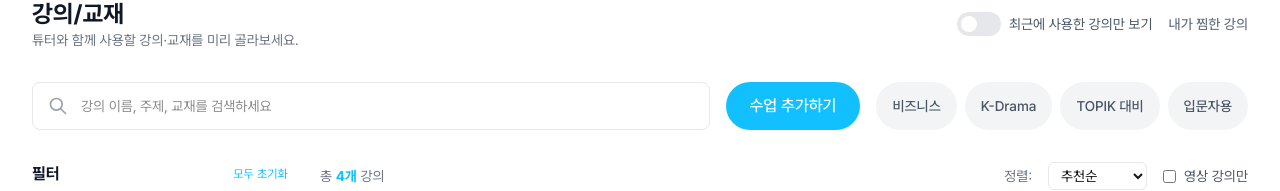
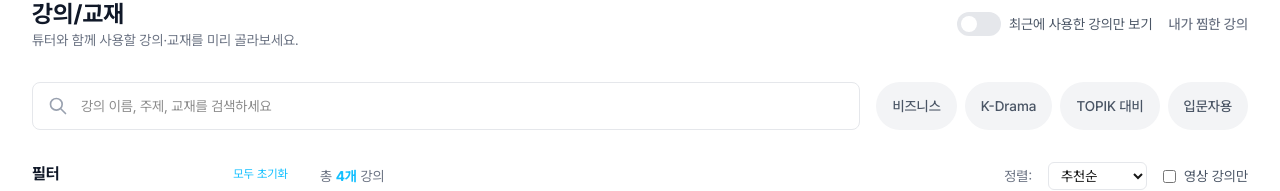
Before and after one commit to LuffyPiratesYeah/malmoi-FE, a Next.js app: page /class in a window 1280 px wide. Shown: the part 110-301 px from the top of the page. Built offline with nearby package versions, Linux system fonts and the light colour scheme.

Commit message:
feat: Conditionally render 'Add Class' button only for teacher users.

```diff
--- a/app/class/client.tsx
+++ b/app/class/client.tsx
@@ -162,11 +162,13 @@ export function ClassListClient({ classes }: ClassListClientProps) {
                             onChange={(e) => setSearchQuery(e.target.value)}
                         />
                     </div>
-                    <Link href="/class/new">
-                        <Button className="h-12 bg-blue-50 text-primary hover:bg-blue-100">
-                            수업 추가하기
-                        </Button>
-                    </Link>
+                    {useAuthStore((state) => state.user?.userType === "teacher") && (
+                        <Link href="/class/new">
+                            <Button className="h-12 bg-blue-50 text-primary hover:bg-blue-100">
+                                수업 추가하기
+                            </Button>
+                        </Link>
+                    )}
                     <div className="flex gap-2">
                         {["비즈니스", "K-Drama", "TOPIK 대비", "입문자용"].map((tag) => (
                             <button
```
